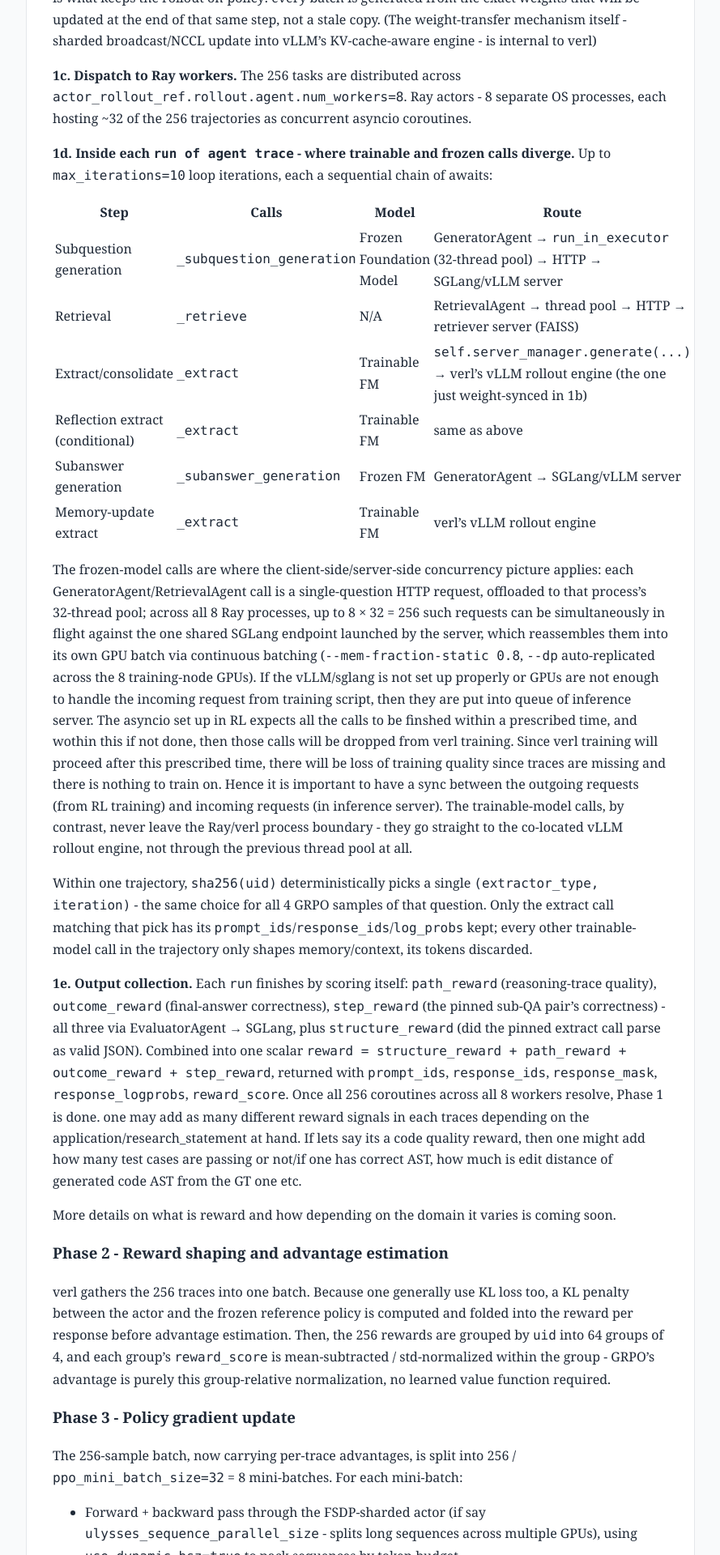
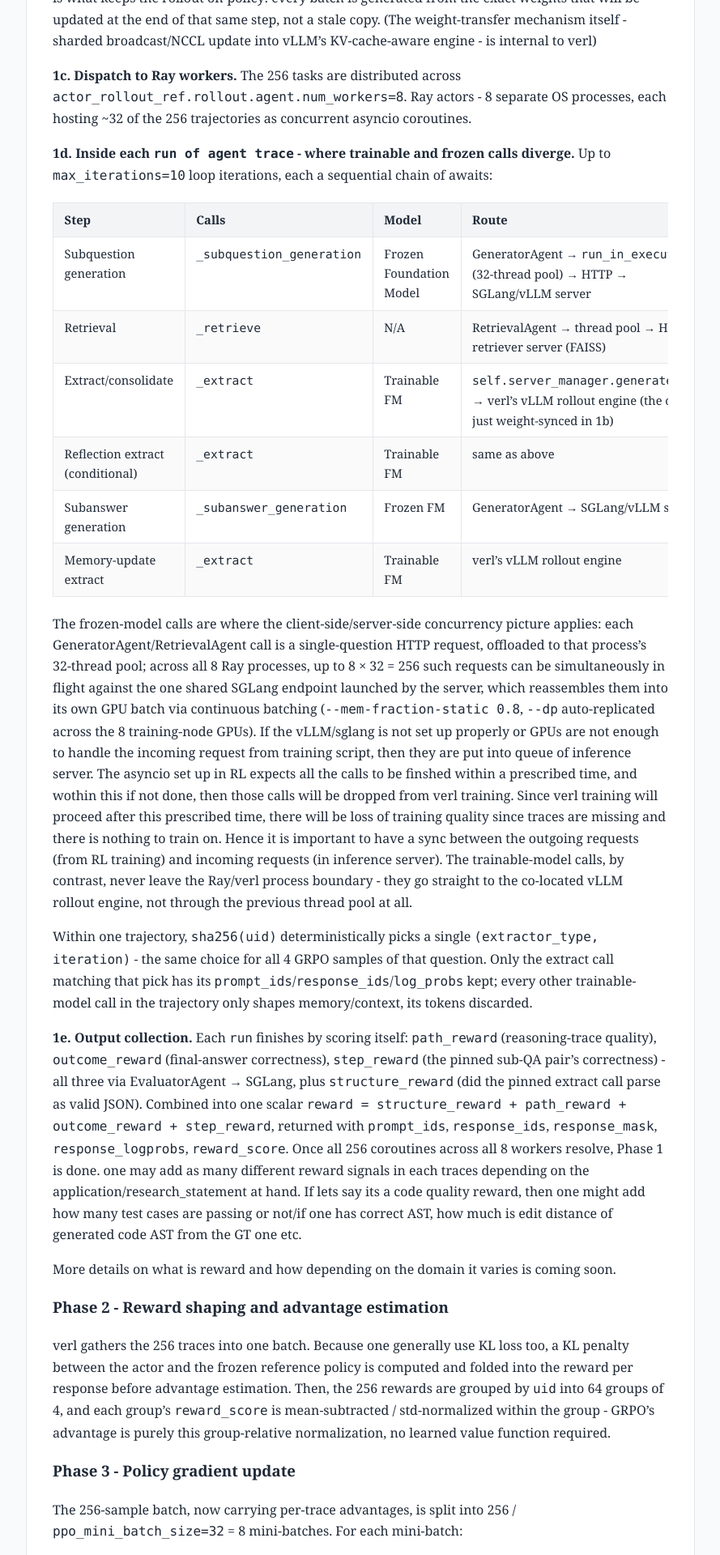
Before and after one commit to soumik-github/soumik_mandal, a Jekyll site: the page built from markdown_articles/RL_training.md, in a window 1280 px wide. Shown: the part 2677-4597 px from the top of the page at 81% size, without its empty margins (195-1084 px from the left). Built offline with Jekyll 4.4.1, drawn with Linux system fonts in a browser that asks for light colours; some of the changed text lies outside the part shown.

Commit message:
table format

```diff
--- a/_layouts/article.html
+++ b/_layouts/article.html
@@ -53,6 +53,29 @@
         margin: 1rem auto;
       }
       code { font-family: ui-monospace, SFMono-Regular, Menlo, monospace; }
+      table {
+        display: block;
+        overflow-x: auto;
+        border-collapse: collapse;
+        width: 100%;
+        margin: 1.25rem 0;
+        font-size: 0.92rem;
+        font-family: Georgia, "Times New Roman", serif;
+      }
+      th, td {
+        border: 1px solid #e5e7eb;
+        padding: 0.5rem 0.85rem;
+        text-align: left;
+        vertical-align: top;
+      }
+      th {
+        background: #f3f4f6;
+        font-weight: 700;
+        white-space: nowrap;
+      }
+      tr:nth-child(even) td {
+        background: #fafafa;
+      }
     </style>
   </head>
   <body>
```
Also changed, not shown: markdown_articles/RL_training.md (+1 -1 lines).
